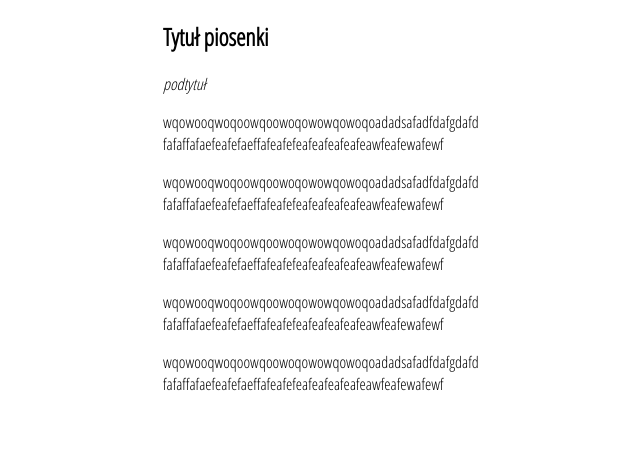
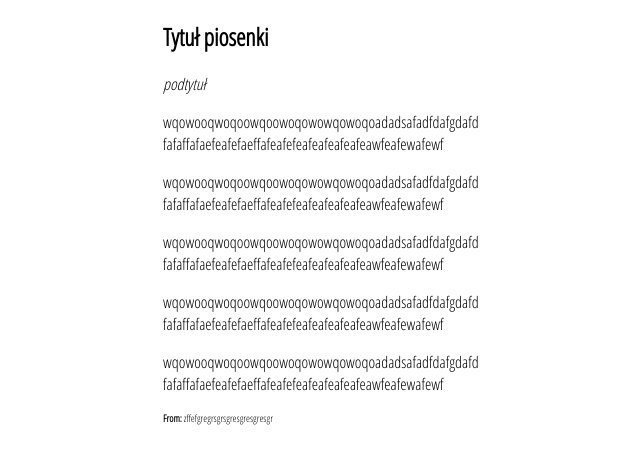
Before and after one commit to PiotrRola/Git-Learning-git-2-Git, a plain HTML site: page index.html in a window 1280 px wide. Shown: the full height of the page, 319-959 px from the left. Drawn offline with Linux system fonts and the light colour scheme.

Commit message:
add section footer and style for footer

```diff
--- a/index.html
+++ b/index.html
@@ -29,6 +29,10 @@
         <div class="text-song-five">
             <p>wqowooqwoqoowqoowoqowowqowoqoadadsafadfdafgdafdfafaffafaefeafefaeffafeafefeafeafeafeafeawfeafewafewf</p>
         </div>
+        <div class="footer">
+            <p><b>From:</b> zffefgregrsgrsgresgresgresgr</p>
+        </div>
     </section>
+
 </body>
 </html>
--- a/style.css
+++ b/style.css
@@ -4,3 +4,6 @@
     margin: auto;
     font-family: 'Open Sans Condensed', sans-serif;
 }
+.footer {
+    font-size: 10px;
+}
```
